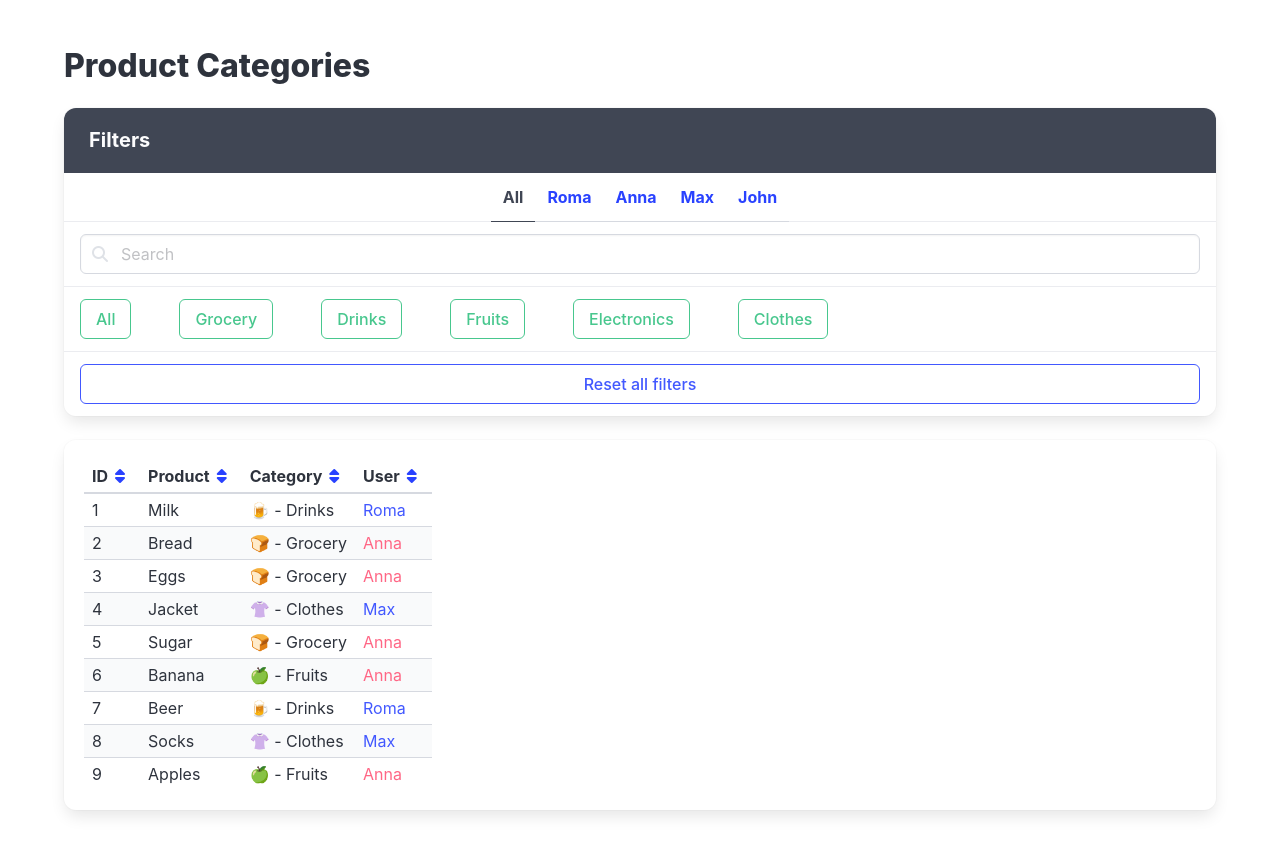
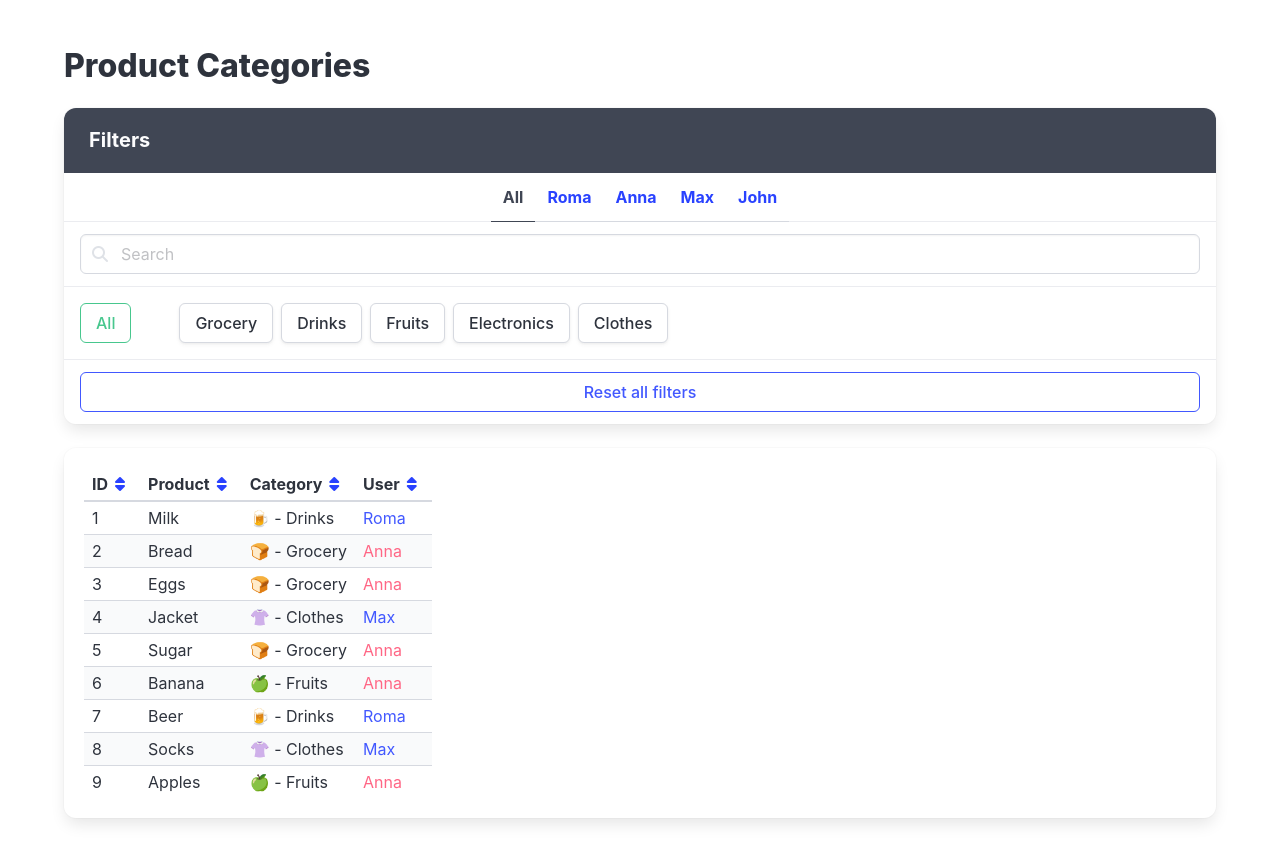
Before and after one commit to DidZhara/react_practice_ruslan_koval, a React (Vite) app: page / in a window 1280 px wide. Shown: the top 862 px of the page. Built offline with nearby package versions, Linux system fonts and the light colour scheme.

Commit message:
fixed categories from final solution

```diff
--- a/src/components/CategoryFilter.jsx
+++ b/src/components/CategoryFilter.jsx
@@ -8,7 +8,7 @@ export const CategoryFilter = ({
     <a
       href="#/"
       data-cy="AllCategories"
-      className={`button mr-6 ${selectedCategories.length === 0 ? 'is-outlined is-success' : 'is-succes'}`}
+      className={`button mr-6 is-success ${selectedCategories.length === 0 ? 'is-outlined' : ''}`}
       onClick={event => {
         event.preventDefault();
         onClearCategories();
@@ -20,7 +20,7 @@ export const CategoryFilter = ({
     {categories.map(({ id, title }) => (
       <a
         data-cy="Category"
-        className={`button mr-6 ${selectedCategories.length === 0 ? 'is-success is-outlined' : 'is-success'}`}
+        className={`button mr-2 my-1 ${selectedCategories.includes(id) ? 'is-info' : ''}`}
         href="#/"
         onClick={event => {
           event.preventDefault();
```
